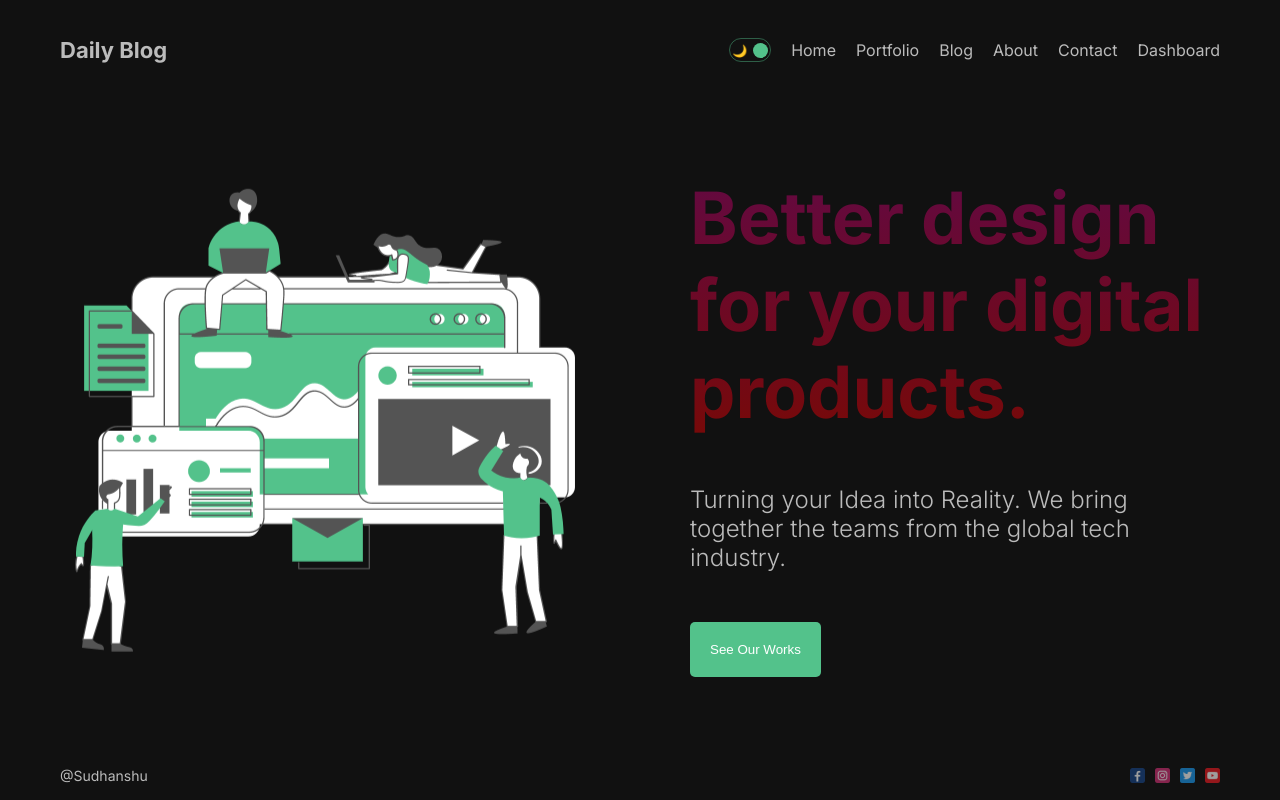
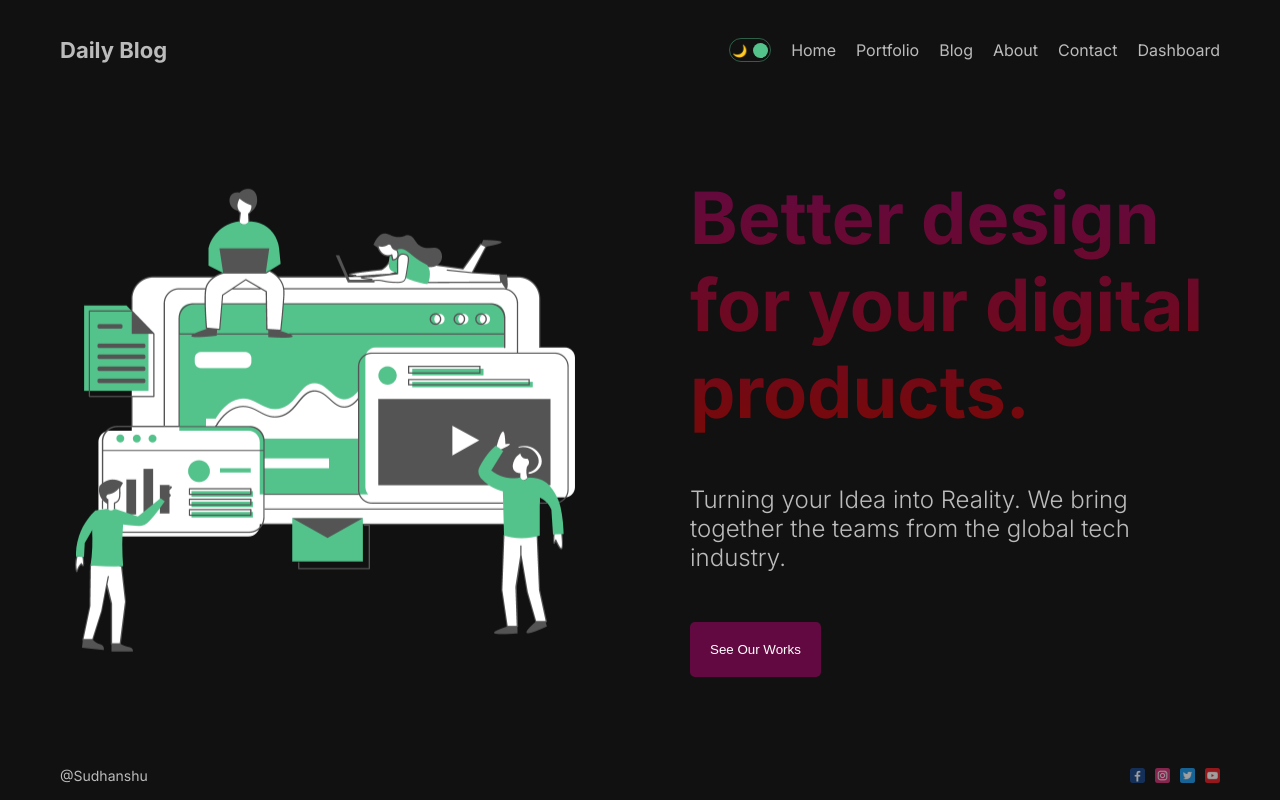
Before and after one commit to sudhanshu418/BlogWebsite, a Next.js app: page / in a window 1280 px wide. Built offline with nearby package versions, Linux system fonts and the light colour scheme; no server answers.

Commit message:
Update button.module.css

```diff
--- a/src/components/Button/button.module.css
+++ b/src/components/Button/button.module.css
@@ -1,7 +1,7 @@
 .container {
   padding: 20px;
   cursor: pointer;
-  background-color: #53c28b;
+  background-color: #630941;
   border: none;
   border-radius: 5px;
   width: max-content;
```
